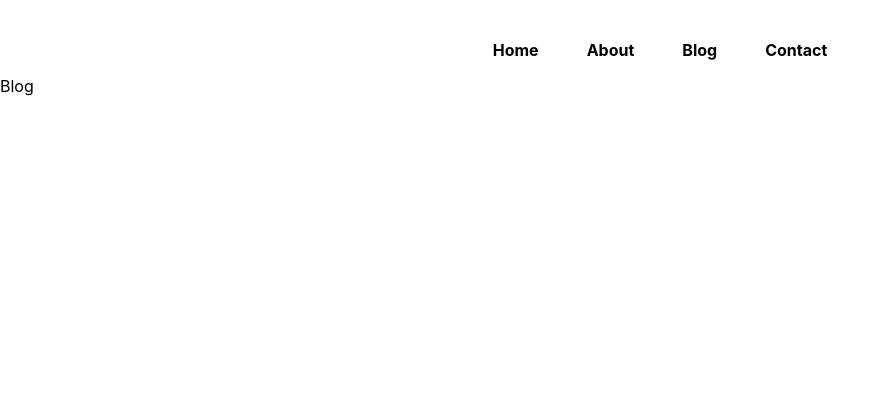
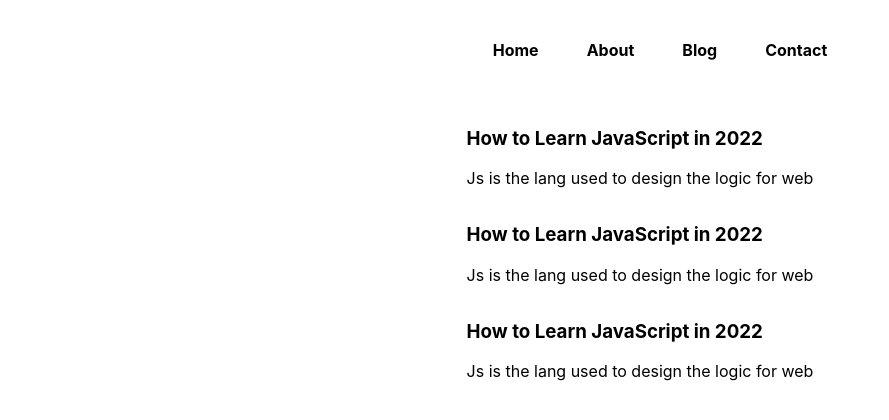
Before and after one commit to jasmeets-6575/learning-nextjs, a Next.js app in the folder by-code-with-harry/project1/: page /Blog in a window 1280 px wide. Shown: the top 420 px of the page, without its empty margins (0-889 px from the left). Built offline with nearby package versions, Linux system fonts and the light colour scheme.

Commit message:
setting blog

```diff
--- a/by-code-with-harry/project1/components/Navbar.js
+++ b/by-code-with-harry/project1/components/Navbar.js
@@ -6,24 +6,16 @@ const Navbar = () => {
     <nav className={styles.mainnav}>
       <ul>
         <Link href="/">
-          <a>
-            <li>Home</li>
-          </a>
+          <li>Home</li>
         </Link>
         <Link href="/about">
-          <a>
-            <li>About</li>
-          </a>
+          <li>About</li>
         </Link>
         <Link href="/blog">
-          <a>
-            <li>Blog</li>
-          </a>
+          <li>Blog</li>
         </Link>
         <Link href="/contact">
-          <a>
-            <li>Contact</li>
-          </a>
+          <li>Contact</li>
         </Link>
       </ul>
     </nav>
--- a/by-code-with-harry/project1/pages/Blog.js
+++ b/by-code-with-harry/project1/pages/Blog.js
@@ -1,4 +1,28 @@
-const Blog = () => {
-  return <div>Blog</div>;
+import styles from "../styles/Blog.module.css";
+import Link from "next/link";
+
+const blog = () => {
+  return (
+    <div className={styles.container}>
+      <main className={styles.main}>
+        <div>
+          <Link href={"/blogpost/learn-javascript"}>
+            <h3 className={styles.blogItemh3}>
+              How to Learn JavaScript in 2022
+            </h3>
+          </Link>
+          <p>Js is the lang used to design the logic for web</p>
+        </div>
+        <div>
+          <h3 className={styles.blogItemh3}>How to Learn JavaScript in 2022</h3>
+          <p>Js is the lang used to design the logic for web</p>
+        </div>
+        <div>
+          <h3 className={styles.blogItemh3}>How to Learn JavaScript in 2022</h3>
+          <p>Js is the lang used to design the logic for web</p>
+        </div>
+      </main>
+    </div>
+  );
 };
-export default Blog;
+export default blog;
--- a/by-code-with-harry/project1/pages/index.js
+++ b/by-code-with-harry/project1/pages/index.js
@@ -24,7 +24,7 @@ export default function Home() {
         <div className={styles.imageWrap}>
           <Image
             className={styles.myImg}
-            src="../public/coder.jfif"
+            src="/project1/public/coder.jfif"
             alt="coder image"
             width={300}
             height={200}
--- /dev/null
+++ b/by-code-with-harry/project1/styles/Blog.module.css
@@ -0,0 +1,15 @@
+.container {
+  padding: 0 2rem;
+}
+.main {
+  min-height: 100vh;
+  padding: 2rem 0;
+  flex: 1;
+  display: flex;
+  flex-direction: column;
+  justify-content: flex-start;
+  align-items: center;
+}
+.blogItemh3 {
+  cursor: pointer;
+}
```
